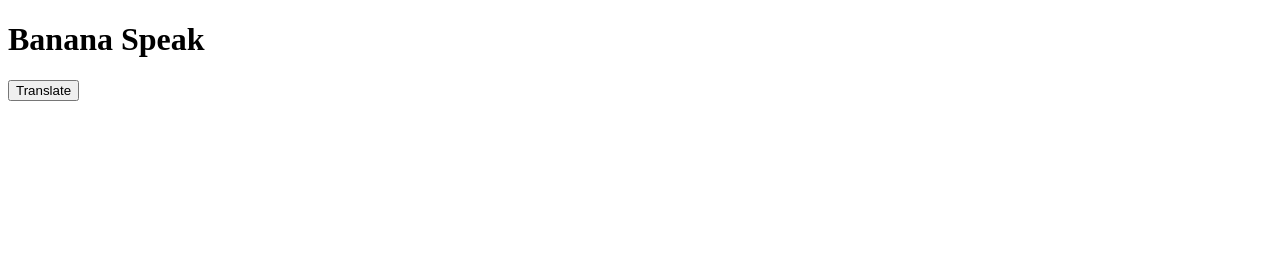
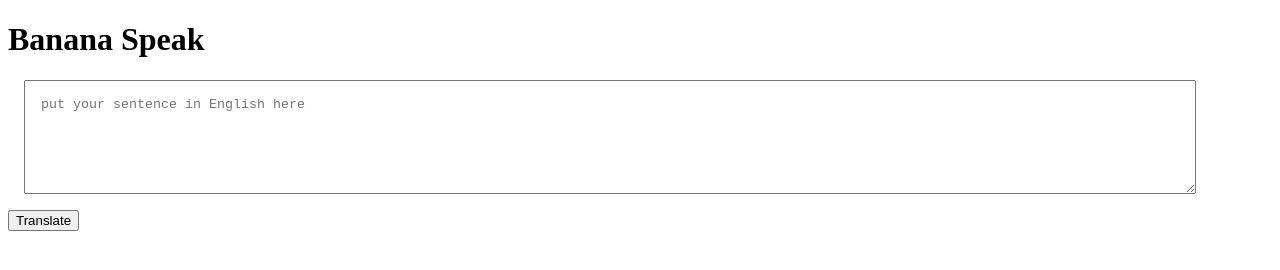
Before and after one commit to aditprq/banana-speaks, a plain HTML site: page index.html in a window 1280 px wide. Drawn offline with Linux system fonts and the light colour scheme.

Commit message:
taking input and console

```diff
--- a/app.js
+++ b/app.js
@@ -1,5 +1,11 @@
 var btnTranslate = document.querySelector("#btn-translate");
+var txtInput = document.querySelector("#txt-input");
 
-btnTranslate.addEventListener("click",function clickEventHandler(){
-    console.log("clicked")
-})
+console.log(txtInput);
+
+function clickHandler() {
+   console.log("clicked!");
+   console.log("input",txtInput.value);
+    };
+
+btnTranslate.addEventListener("click",clickHandler)
--- a/index.html
+++ b/index.html
@@ -4,9 +4,19 @@
     <meta charset="UTF-8">
     <meta name="viewport" content="width=device-width, initial-scale=1.0">
     <title>Document</title>
+    <style>
+        textarea{
+            width: 90%;
+            height: 10vh;
+            display: block;
+            margin: 1rem;
+            padding: 1rem;
+        }
+    </style>
 </head>
 <body>
     <h1>Banana Speak</h1>
+    <textarea id="txt-input" placeholder="put your sentence in English here"></textarea>
     <button id="btn-translate"> Translate
     </button>
     <script src="app.js" type="text/javascript"></script>
```
